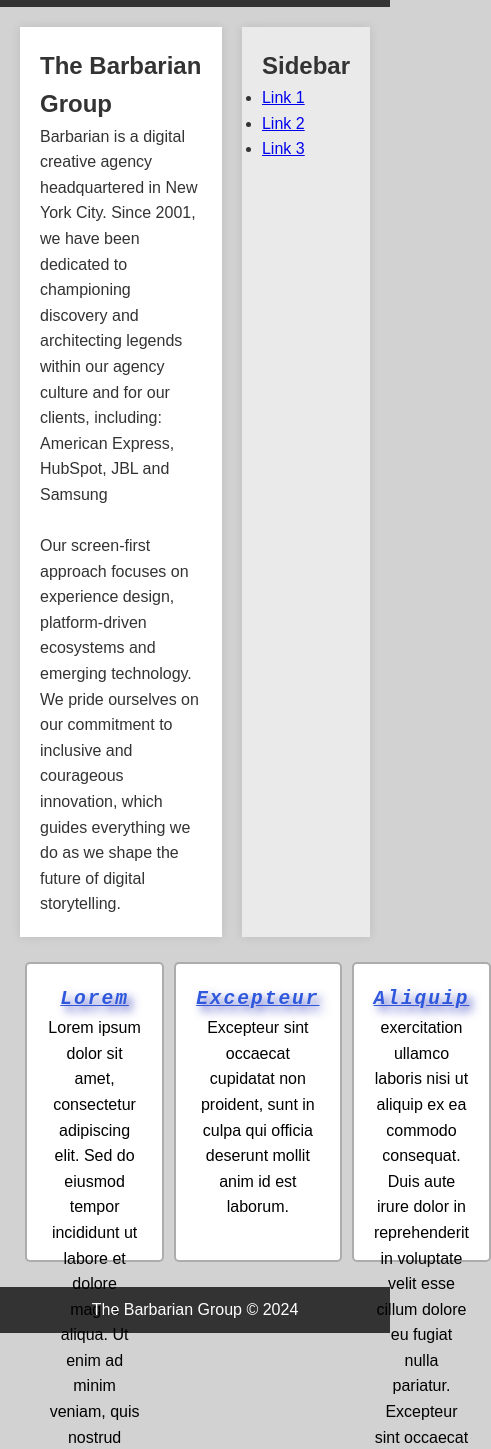
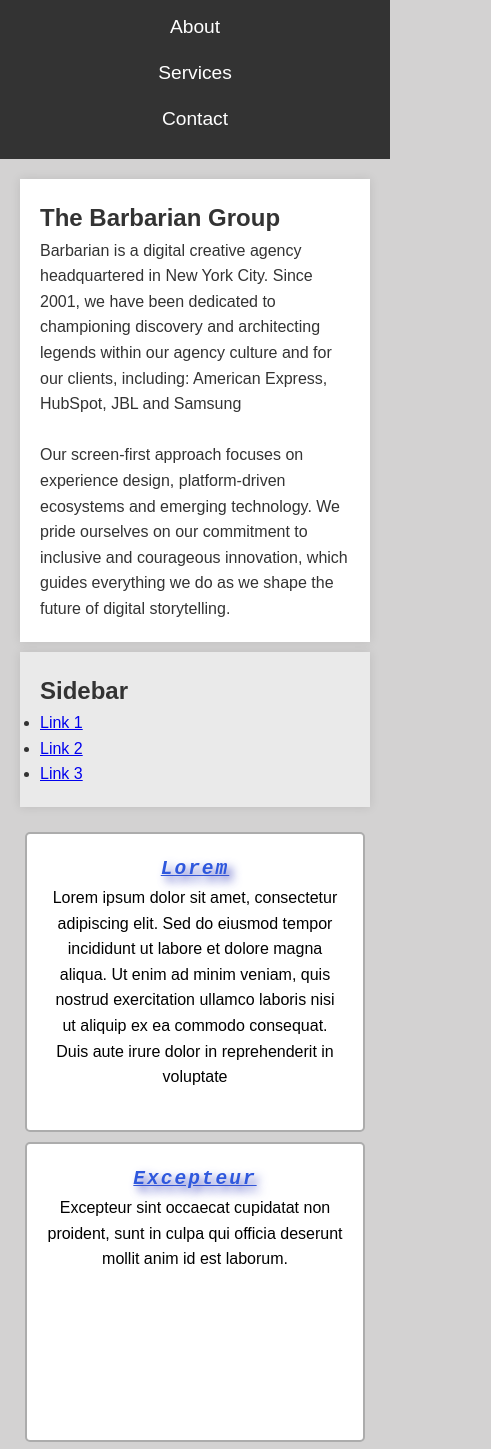
Before and after one commit to sahas1797/Demo, a plain HTML site: page index.html in a window 390 px wide. Shown: the part 120-1569 px from the top of the page, 491 px wide, since content can reach past the window. Drawn offline with Linux system fonts and the light colour scheme.

Commit message:
Responsiveness

```diff
--- a/style.css
+++ b/style.css
@@ -17,13 +17,13 @@ body {
     color: rgb(184, 182, 182);
     padding: 15px 20px;
     text-align: center;
-    background-color:  #333;
+    background-color: #333;
 
 }
 
 /*defining css variables*/
 :root {
-    --h2-color:#2f58dd;
+    --h2-color: #2f58dd;
     --h2-font-family: monospace;
     --h2-font-style: oblique;
     --h2-letter-spacing: 2px;
@@ -109,7 +109,7 @@ body {
     margin: 20px;
 
     /*using the variable declared instead of giving the values*/
-    h2{
+    h2 {
         color: var(--h2-color);
         font-family: var(--h2-font-family);
         font-style: var(--h2-font-style);
@@ -123,7 +123,7 @@ body {
 .box {
     flex: 1;
     display: flex;
-    flex-direction:column;
+    flex-direction: column;
     justify-content: flex-start;
     align-items: center;
     background-color: #ffffff;
@@ -132,7 +132,8 @@ body {
     margin: 5px;
     text-align: center;
     border: 2px solid #acacac;
-    height: 300px;
+    min-height: 300px;
+    max-width: 100%;
     border-radius: 5px;
 }
 
@@ -143,3 +144,37 @@ body {
     padding: 10px;
     margin-top: 20px;
 }
+
+@media (max-width: 750px) {
+    .container {
+        flex-direction: column;
+        /* Stack the main content and sidebar */
+    }
+
+    .main-content {
+        margin-right: 0;
+    }
+
+    .sidebar {
+        margin-top: 10px;
+    }
+
+    .nav ul {
+        flex-direction: column;
+    }
+
+    .box-model {
+        flex-direction: column;
+    }
+
+    @media (max-width: 480px) {
+        .header {
+            font-size: 1.2rem;
+
+        }
+
+        .box {
+            height: auto;
+        }
+    }
+}
```
Lines whose indentation alone changed are shown as unchanged.
